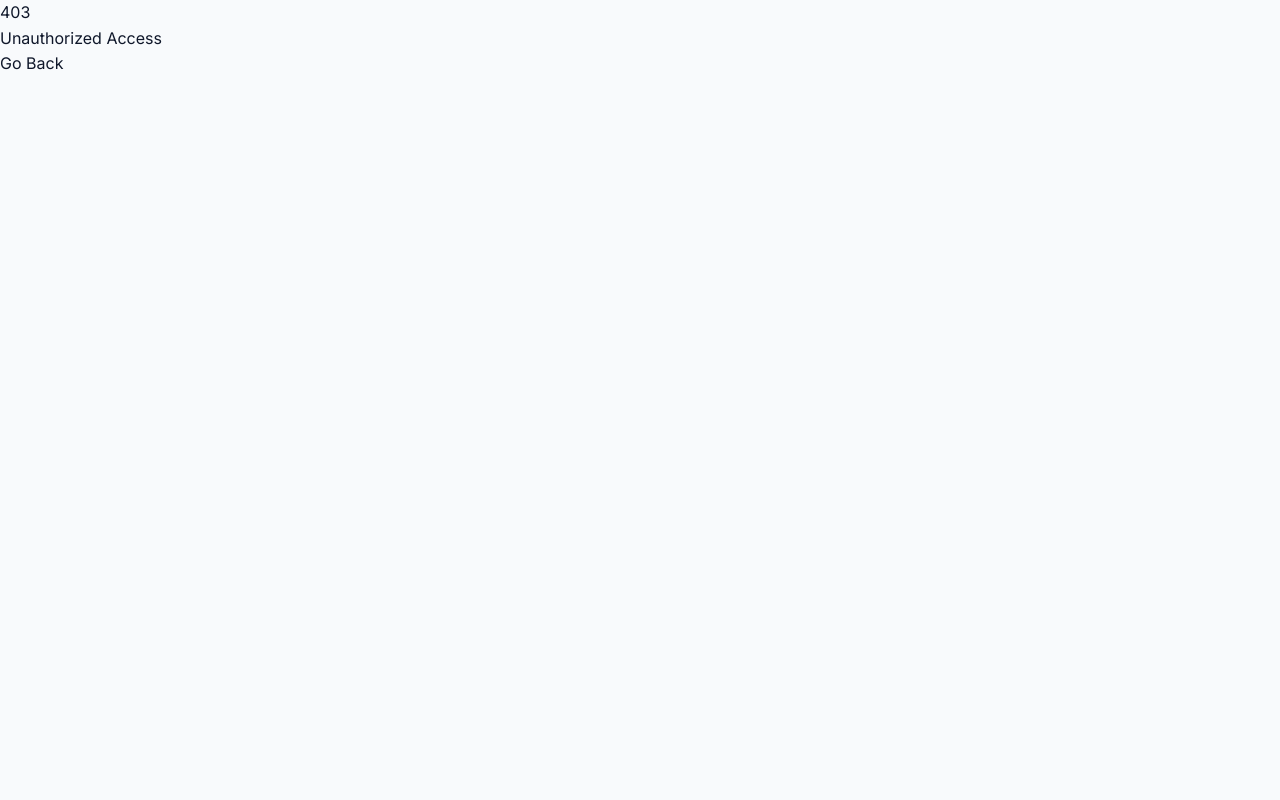
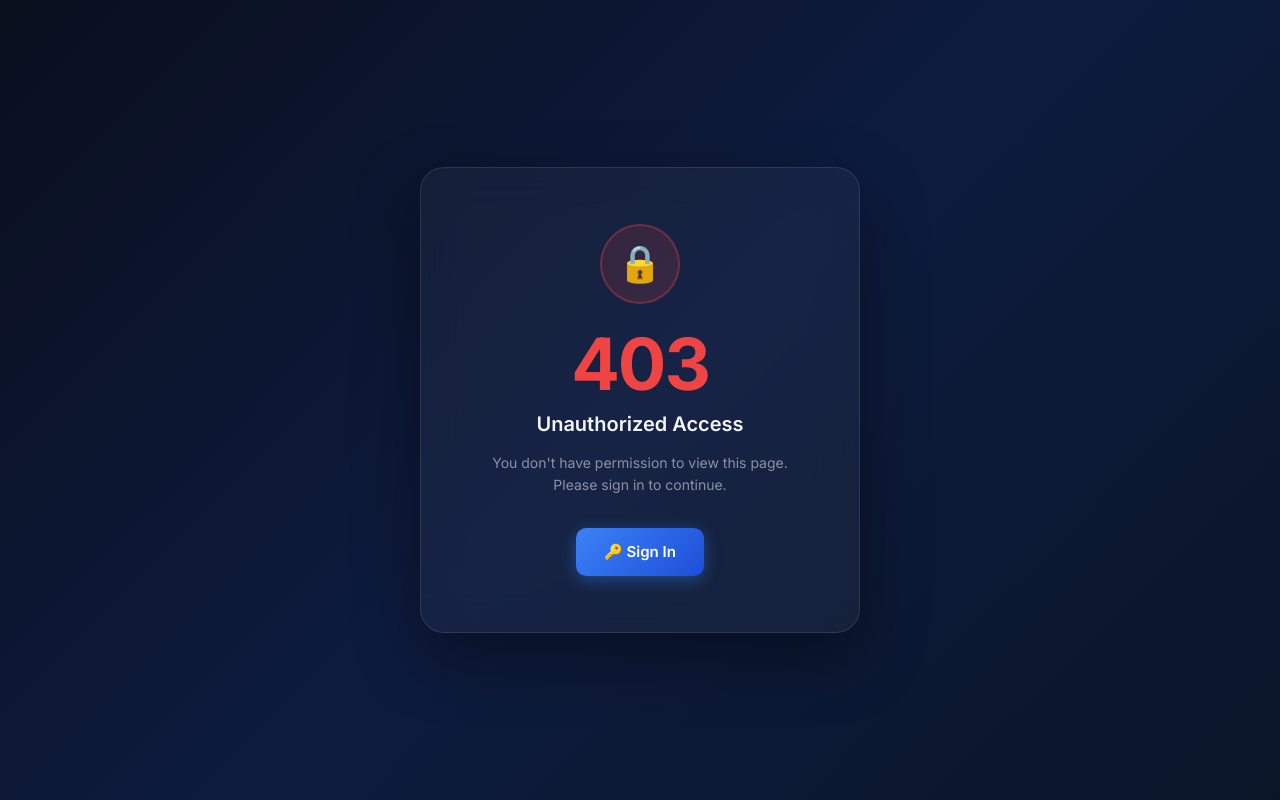
Before and after one commit to keshav-Raheja/smart-opd-system, a React (Vite) app in the folder client/: page /unauthorized in a window 1280 px wide. Built offline with nearby package versions, Linux system fonts and the light colour scheme.

Commit message:
fix: redesign Unauthorized page with smart navigation and dark theme

```diff
--- a/client/src/pages/Unauthorized.jsx
+++ b/client/src/pages/Unauthorized.jsx
@@ -4,23 +4,129 @@ import { useNavigate } from "react-router-dom";
 const Unauthorized = () => {
   const navigate = useNavigate();
 
+  const token = localStorage.getItem("token");
+  const user = JSON.parse(localStorage.getItem("user") || "null");
+
+  const handleGoBack = () => {
+    // If logged in → go to dashboard; if not logged in → go to login
+    if (token && user) {
+      navigate("/dashboard", { replace: true });
+    } else {
+      navigate("/login", { replace: true });
+    }
+  };
+
   return (
-    <div className="min-h-screen flex items-center justify-center bg-gray-100">
-      <div className="bg-white shadow-lg rounded-xl p-10 text-center">
-        <h1 className="text-6xl font-bold text-red-600">
+    <div style={{
+      minHeight: "100vh",
+      display: "flex",
+      alignItems: "center",
+      justifyContent: "center",
+      background: "linear-gradient(135deg, #0a0f1e 0%, #0d1b3e 50%, #0a1628 100%)",
+      fontFamily: "'Inter', 'Outfit', sans-serif",
+    }}>
+      <div style={{
+        background: "rgba(255,255,255,0.04)",
+        border: "1px solid rgba(255,255,255,0.1)",
+        borderRadius: "24px",
+        padding: "56px 48px",
+        textAlign: "center",
+        backdropFilter: "blur(20px)",
+        boxShadow: "0 24px 64px rgba(0,0,0,0.4)",
+        maxWidth: "440px",
+        width: "90%",
+      }}>
+        {/* Icon */}
+        <div style={{
+          width: "80px",
+          height: "80px",
+          borderRadius: "50%",
+          background: "rgba(239,68,68,0.15)",
+          border: "2px solid rgba(239,68,68,0.3)",
+          display: "flex",
+          alignItems: "center",
+          justifyContent: "center",
+          margin: "0 auto 24px",
+          fontSize: "36px",
+        }}>
+          🔒
+        </div>
+
+        {/* 403 */}
+        <h1 style={{
+          fontSize: "72px",
+          fontWeight: "800",
+          color: "#ef4444",
+          margin: "0 0 8px",
+          lineHeight: 1,
+          letterSpacing: "-2px",
+        }}>
           403
         </h1>
 
-        <p className="text-gray-600 mt-4 text-lg">
+        <h2 style={{
+          fontSize: "20px",
+          fontWeight: "600",
+          color: "#f1f5f9",
+          margin: "0 0 12px",
+        }}>
           Unauthorized Access
+        </h2>
+
+        <p style={{
+          fontSize: "14px",
+          color: "rgba(255,255,255,0.5)",
+          margin: "0 0 32px",
+          lineHeight: 1.6,
+        }}>
+          You don't have permission to view this page.
+          {token && user
+            ? ` This section requires a different role than "${user.role}".`
+            : " Please sign in to continue."}
         </p>
 
-        <button
-          onClick={() => navigate("/")}
-          className="mt-6 bg-blue-600 text-white px-6 py-2 rounded-lg hover:bg-blue-700"
-        >
-          Go Back
-        </button>
+        <div style={{ display: "flex", gap: "12px", justifyContent: "center", flexWrap: "wrap" }}>
+          <button
+            onClick={handleGoBack}
+            style={{
+              padding: "12px 28px",
+              borderRadius: "10px",
+              border: "none",
+              background: "linear-gradient(135deg, #3b82f6, #1d4ed8)",
+              color: "#fff",
+              fontSize: "15px",
+              fontWeight: "600",
+              cursor: "pointer",
+              transition: "all 0.2s ease",
+              boxShadow: "0 4px 16px rgba(59,130,246,0.4)",
+            }}
+            onMouseEnter={e => e.target.style.transform = "translateY(-1px)"}
+            onMouseLeave={e => e.target.style.transform = "translateY(0)"}
+          >
+            {token && user ? "🏠 Go to Dashboard" : "🔑 Sign In"}
+          </button>
+
+          {token && user && (
+            <button
+              onClick={() => navigate(-1)}
+              style={{
+                padding: "12px 28px",
+                borderRadius: "10px",
+                border: "1px solid rgba(255,255,255,0.15)",
+                background: "rgba(255,255,255,0.06)",
+                color: "rgba(255,255,255,0.7)",
+                fontSize: "15px",
+                fontWeight: "500",
+                cursor: "pointer",
+                transition: "all 0.2s ease",
+              }}
+              onMouseEnter={e => e.target.style.background = "rgba(255,255,255,0.12)"}
+              onMouseLeave={e => e.target.style.background = "rgba(255,255,255,0.06)"}
+            >
+              ← Go Back
+            </button>
+          )}
+        </div>
       </div>
     </div>
   );
```
